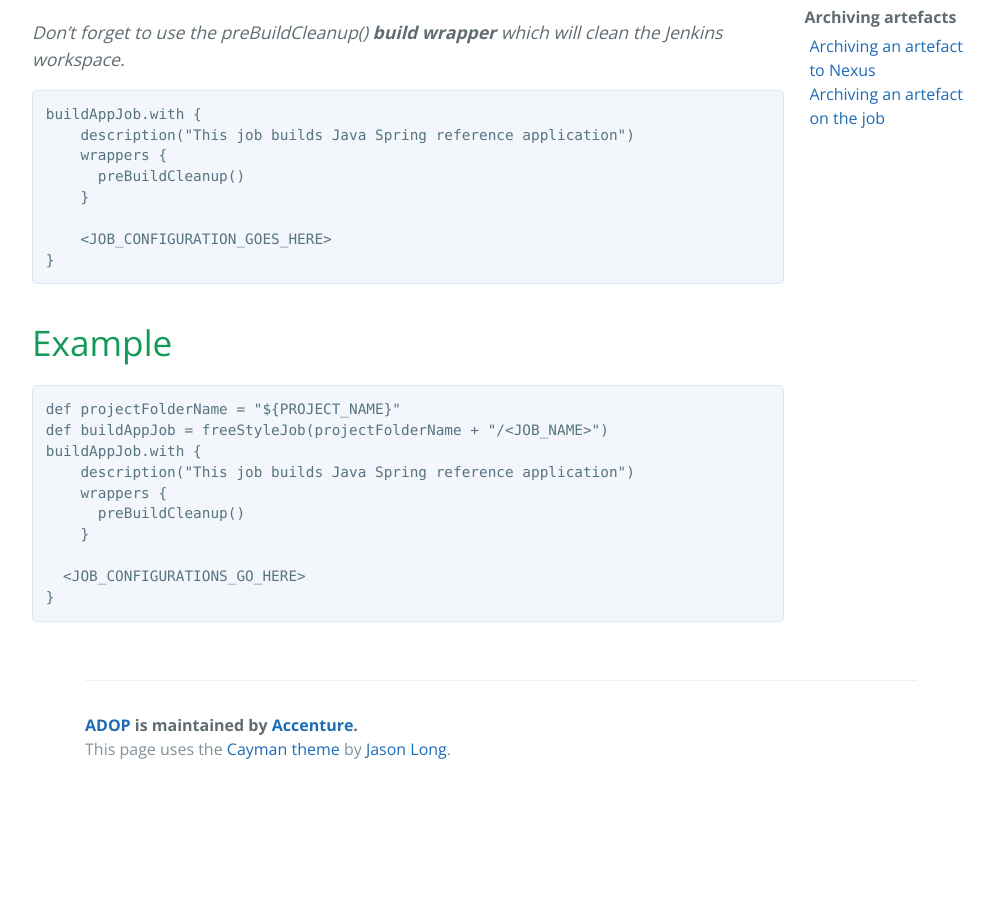
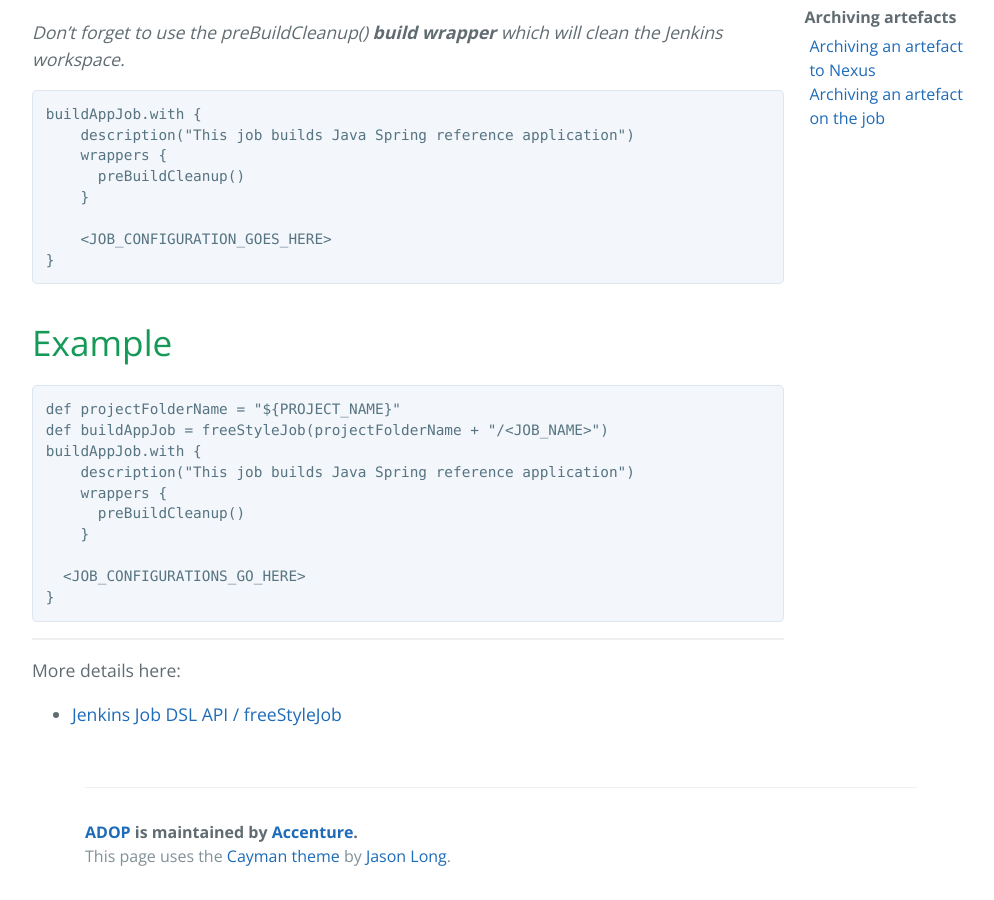
Before and after one commit to alexeymhv/adop-cartridges-cookbook, a Jekyll site: the page built from _docs/recipes/creating-a-freestyle-job.md, in a window 1280 px wide and 900 px high, scrolled down 877 px. Shown: the whole window, without its empty margins (139-1133 px from the left). Built offline with Jekyll 4.4.1, drawn with Linux system fonts in a browser that asks for light colours; before the commit the page ends 1670 px from its top, so only the background shows below that.

Commit message:
Update creating-a-freestyle-job.md

````diff
--- a/_docs/recipes/creating-a-freestyle-job.md
+++ b/_docs/recipes/creating-a-freestyle-job.md
@@ -57,3 +57,9 @@ buildAppJob.with {
   <JOB_CONFIGURATIONS_GO_HERE>
 }
 ```
+
+---
+
+More details here:
+
+- [Jenkins Job DSL API / freeStyleJob](https://jenkinsci.github.io/job-dsl-plugin/#method/javaposse.jobdsl.dsl.DslFactory.freeStyleJob)
````
